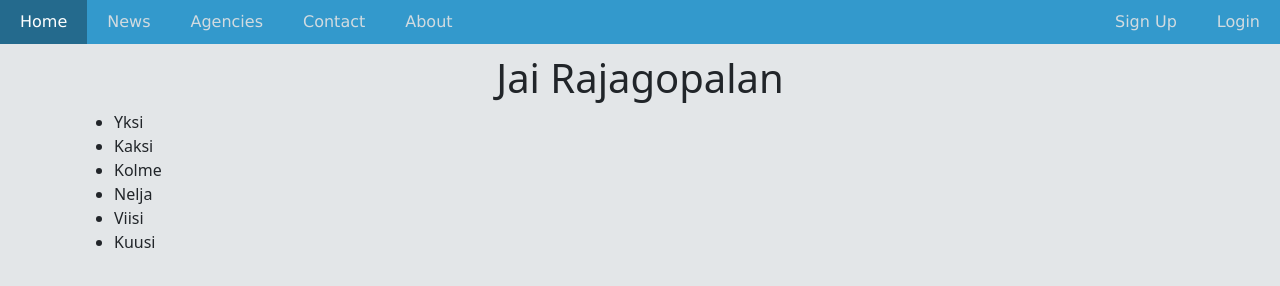
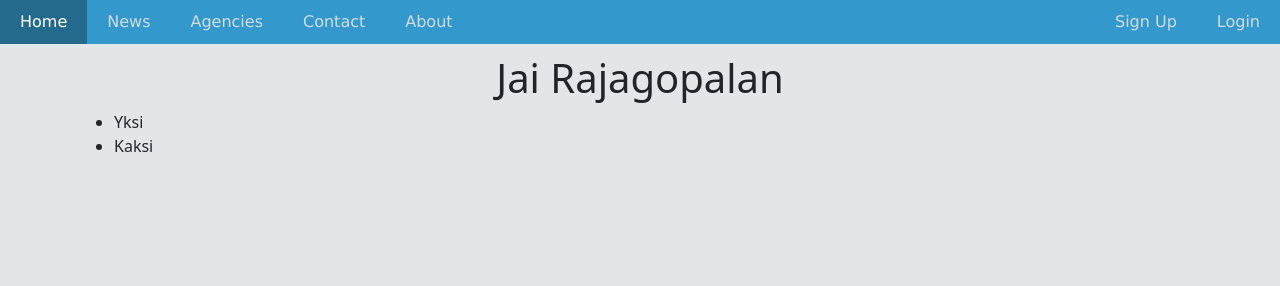
Before and after one commit to snowpup68/chicagoprocurement, a plain HTML site: page index.html in a window 1280 px wide. Drawn offline with nearby package versions, Linux system fonts and the light colour scheme.

Commit message:
Removed 4 lines

```diff
--- a/index.html
+++ b/index.html
@@ -24,10 +24,6 @@
           <ul>
               <li class="draggable" draggable="true" id="d1">Yksi</li>
               <li class="draggable" draggable="true" id="d2">Kaksi</li>
-              <li class="draggable" draggable="true" id="d3">Kolme</li>
-              <li class="draggable" draggable="true" id="d4">Nelja</li>
-              <li class="draggable" draggable="true" id="d5">Viisi</li>
-              <li class="draggable" draggable="true" id="d5">Kuusi</li>
           </ul>
       </div>
 
```
